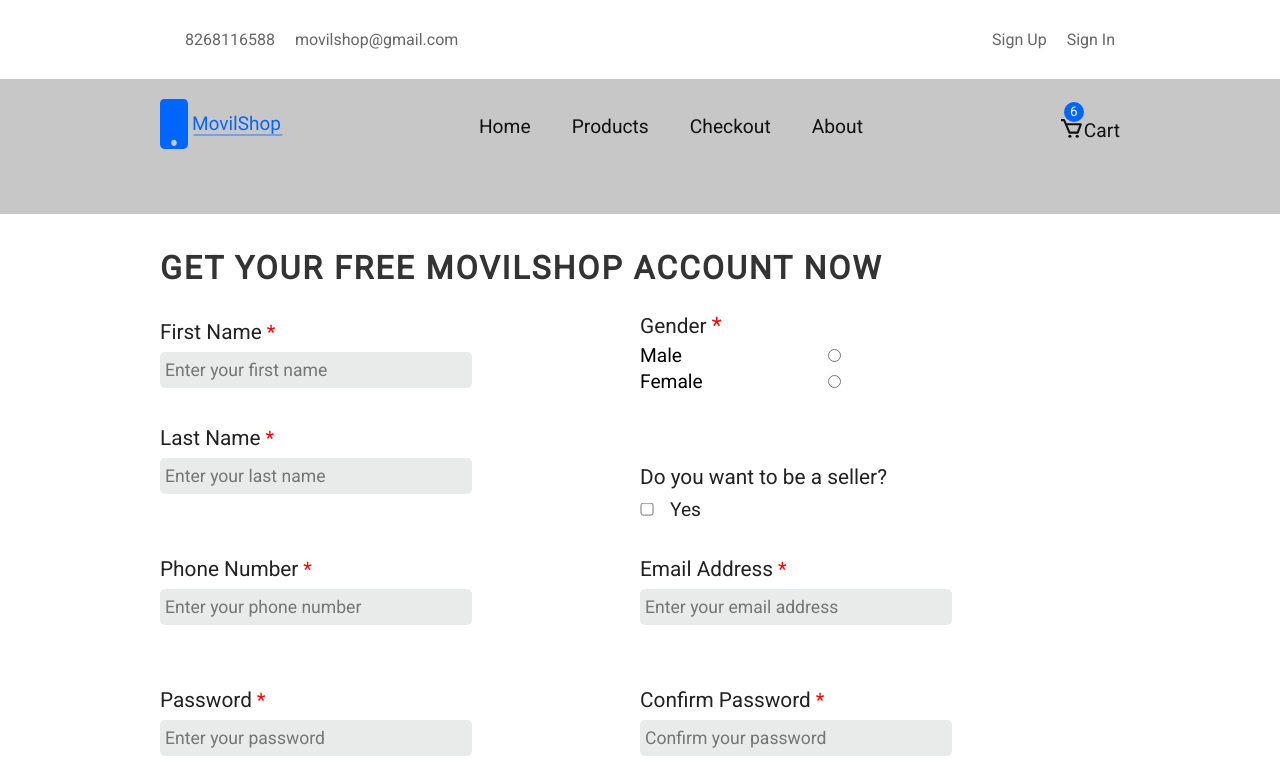
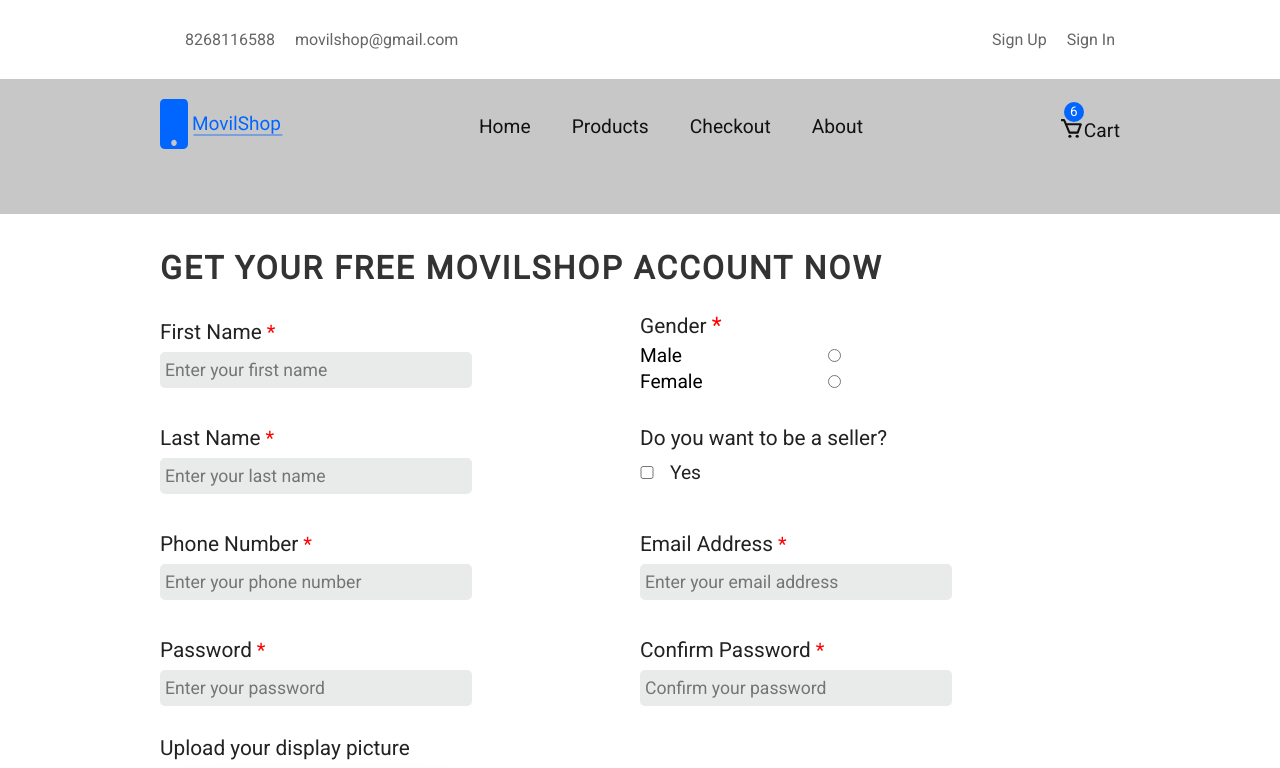
Before and after one commit to ddepu11/movil_shop_cient_side_react, a React (Create React App) app: page /sign-up in a window 1280 px wide. Shown: the top 768 px of the page. Built offline with nearby package versions, Linux system fonts and the light colour scheme; no server answers.

Commit message:
feat: add radio buuton for choosing os

```diff
--- a/src/screens/dashboard/AddMobileScreen.jsx
+++ b/src/screens/dashboard/AddMobileScreen.jsx
@@ -197,16 +197,43 @@ const AddMobileScreen = () => {
         </div>
 
         <div className="row flex">
-          <FormControl
-            inputValue={mobileInfo.os}
-            type="string"
-            id="os"
-            handleInput={handleInput}
-            placeholder="OS of mobile"
-            name="os"
-            label="os"
-            refObj={osMessageRefTag}
-          />
+          <div className="form-control">
+            <div className="os-top flex">
+              <p>Operating System</p>
+              <span
+                style={{ marginLeft: '5px', color: 'red', fontSize: '1.2em' }}
+              >
+                *
+              </span>
+            </div>
+
+            <div className="os-middle">
+              <div className="android">
+                <label htmlFor="android">Android</label>
+                <input
+                  onChange={handleInput}
+                  type="radio"
+                  id="android"
+                  name="os"
+                  value="android"
+                />
+              </div>
+
+              <div className="ios flex">
+                <label htmlFor="ios">IOS</label>
+                <input
+                  onChange={handleInput}
+                  type="radio"
+                  name="os"
+                  id="ios"
+                  value="ios"
+                />
+              </div>
+            </div>
+
+            <p ref={osMessageRefTag} className="message" />
+          </div>
+
           <FormControl
             inputValue={mobileInfo.ram}
             type="number"
@@ -359,7 +386,30 @@ const Wrapper = styled.main`
       justify-content: space-between;
 
       .form-control {
-        /* border: 1px solid red; */
+        margin-bottom: 20px;
+
+        .os-top {
+          justify-content: flex-start;
+          padding: 8px 0;
+          p {
+            font-size: 1.3em;
+            color: #222;
+          }
+        }
+        .os-middle {
+          width: 80%;
+
+          .android,
+          .ios {
+            padding: 0 0 8px;
+            justify-content: space-between;
+
+            label {
+              font-size: 1.1em;
+            }
+          }
+        }
+
         .upload_images {
           flex-direction: column;
           align-items: flex-start;
@@ -378,6 +428,7 @@ const Wrapper = styled.main`
           .footer {
             width: 80%;
             flex-direction: column;
+
             label {
               width: 100%;
               padding: 11px 0px 11px 3px;
@@ -388,6 +439,7 @@ const Wrapper = styled.main`
               background: #fff;
               border-radius: 0.25rem;
               box-shadow: inset 0 0.2rem 0.4rem #cacaca;
+
               .browse_btn {
                 background: #a8aaaa;
                 color: #111;
@@ -399,23 +451,12 @@ const Wrapper = styled.main`
                 place-items: center;
                 padding: 0 15px;
                 font-size: 1.2em;
-                /* font-weight: bold; */
                 letter-spacing: 0.1px;
               }
             }
 
             .file_msg {
               align-self: flex-start;
-            }
-
-            .message.error {
-              color: red;
-              font-size: 1.2em;
-            }
-
-            .message.success {
-              color: green;
-              font-size: 1.2em;
             }
 
             label:hover {
@@ -432,7 +473,18 @@ const Wrapper = styled.main`
             }
           }
         }
-        padding: 0 0px 0 100px;
+
+        .message.error {
+          color: red;
+          font-size: 1.2em;
+        }
+
+        .message.success {
+          color: green;
+          font-size: 1.2em;
+        }
+
+        padding: 0 0px 0 80px;
         width: 80%;
 
         input,
--- a/src/screens/signup/SignUpScreen.jsx
+++ b/src/screens/signup/SignUpScreen.jsx
@@ -198,7 +198,7 @@ const SignUpScreen = () => {
             {/* Gender Ends */}
 
             {/* Seeler >>>> */}
-            <div className="form-control role-div">
+            <div className="form-control role-div flex">
               <p>Do you want to be a seller?</p>
 
               <div className="role_inputs flex">
@@ -314,8 +314,8 @@ const Wrapper = styled.main`
   }
 
   form {
+    margin-top: 25px;
     .row {
-      margin: 25px 0;
       align-items: stretch;
 
       .fn_ln_div {
@@ -324,9 +324,9 @@ const Wrapper = styled.main`
       }
 
       .gender_seller_div {
+        flex-direction: column;
+        justify-content: flex-start;
         width: 100%;
-        flex-direction: column;
-        justify-content: space-between;
 
         .gender_heading {
           font-size: 1.3em;
@@ -342,25 +342,24 @@ const Wrapper = styled.main`
             justify-content: space-between;
             padding-bottom: 3px;
             label {
-              padding: 0px 0;
               font-size: 1.2em;
             }
           }
         }
 
         .role-div {
-          transform: translateY(-35%);
+          align-items: flex-start;
+          justify-content: space-between;
+          margin-top: 20px;
 
           .role_inputs {
-            cursor: pointer;
-            justify-content: space-between;
             width: 30%;
             position: relative;
-            padding: 10px 0 0 0px;
+            padding: 12px 0 0 0px;
+            cursor: pointer;
 
             label {
               font-size: 1.2em;
-              padding: 0px 0;
               color: #222;
               position: absolute;
               left: 30px;
--- a/src/utils/validateAddMobileForm.js
+++ b/src/utils/validateAddMobileForm.js
@@ -38,7 +38,7 @@ const validateMovileForm = (
   if (title.length === 1) {
     setValidationMessage(
       titleMessageRefTag,
-      'Title is too short!!!',
+      'Title is too short!',
       'error',
       setTimeOutId
     );
@@ -48,7 +48,7 @@ const validateMovileForm = (
   if (!title) {
     setValidationMessage(
       titleMessageRefTag,
-      'text field cant be empty!!!',
+      'text field cant be empty!',
       'error',
       setTimeOutId
     );
@@ -62,7 +62,7 @@ const validateMovileForm = (
   if (+price < 1000) {
     setValidationMessage(
       priceMessageRefTag,
-      'price is too low!!!',
+      'price is too low!',
       'error',
       setTimeOutId
     );
@@ -72,7 +72,7 @@ const validateMovileForm = (
   if (!price) {
     setValidationMessage(
       priceMessageRefTag,
-      'price field cant be empty!!!',
+      'price field cant be empty!',
       'error',
       setTimeOutId
     );
@@ -86,7 +86,7 @@ const validateMovileForm = (
   if (brand.length === 1) {
     setValidationMessage(
       brandMessageRefTag,
-      'brand name is too short!!!',
+      'brand name is too short!',
       'error',
       setTimeOutId
     );
@@ -96,7 +96,7 @@ const validateMovileForm = (
   if (!brand) {
     setValidationMessage(
       brandMessageRefTag,
-      'brand field cant be empty!!!',
+      'brand field cant be empty!',
       'error',
       setTimeOutId
     );
@@ -108,7 +108,7 @@ const validateMovileForm = (
   if (+internalMemory < 8) {
     setValidationMessage(
       internalMemoryMessageRefTag,
-      'Internal memory is too low!!!',
+      'Internal memory is too low!',
       'error',
       setTimeOutId
     );
@@ -118,7 +118,7 @@ const validateMovileForm = (
   if (!internalMemory) {
     setValidationMessage(
       internalMemoryMessageRefTag,
-      'Internal memory field cant be empty!!!',
+      'Internal memory field cant be empty!',
       'error',
       setTimeOutId
     );
@@ -155,7 +155,7 @@ const validateMovileForm = (
   if (!os) {
     setValidationMessage(
       osMessageRefTag,
-      'os field cant be empty!!!',
+      'os field cant be empty!',
       'error',
       setTimeOutId
     );
@@ -202,23 +202,34 @@ const validateMovileForm = (
   // %%%%%%%%%%%%%%% Processor %%%%%%%%%%%%%%%%%%%%%%%
 
   // Camera
+  if (+camera < 2) {
+    setValidationMessage(
+      cameraMessageRefTag,
+      'camera mp is too low!',
+      'error',
+      setTimeOutId
+    );
+
+    errorFlag = true;
+  }
+
   if (!camera) {
     setValidationMessage(
       cameraMessageRefTag,
-      'camera field cant be empty!!!',
+      'camera field cant be empty!',
       'error',
       setTimeOutId
     );
     errorFlag = true;
   }
 
-  // %%%%%%%%%%%%%%% Camera %%%%%%%%%%%%%%%%%%%%%%%
+  // %%%%%%%%%%%%%%% Camera Ends %%%%%%%%%%%%%%%%%%%%%%%
 
   // Images
   if (files.length === 0) {
     setValidationMessage(
       imageUploadValidationMessageTag,
-      'please select atleast 1 image file',
+      'please select atleast 1 image file!',
       'error',
       setTimeOutId
     );
```
